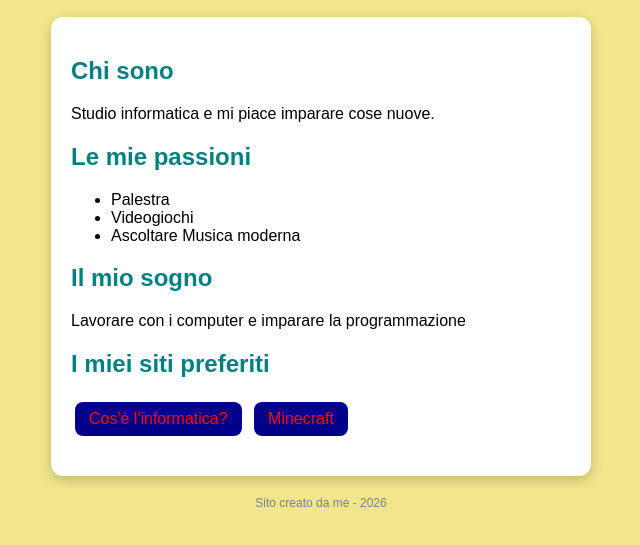
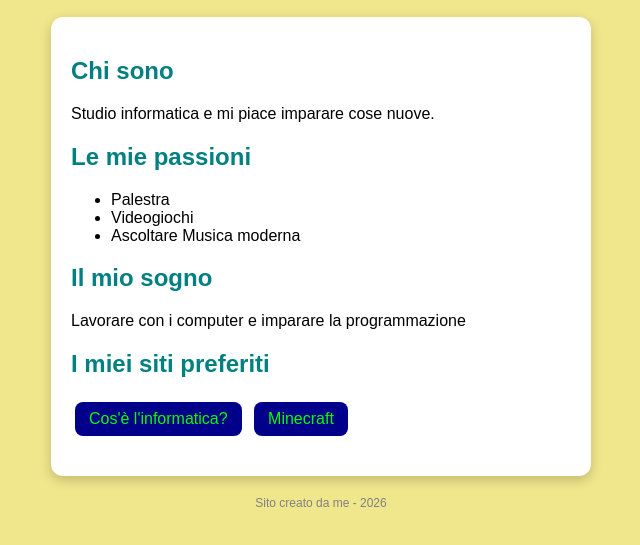
Before and after one commit to andreagervasoniPIA/mio-sito, a plain HTML site: page index.html in a window 1280 px wide. Shown: the part 163-708 px from the top of the page, without its empty margins (319-959 px from the left). Drawn offline with Linux system fonts and the light colour scheme.

Commit message:
Change button text color to lime
Updated button text color from red to lime.

```diff
--- a/style.css
+++ b/style.css
@@ -37,7 +37,7 @@ box-shadow: 0 4px 12px rgba(0, 0, 0, 0.2);
 .bottone {
 display: inline-block;
 background: darkblue;
-color: red;
+color: lime;
 padding: 8px 14px;
 border-radius: 8px;
 text-decoration: none;
```
